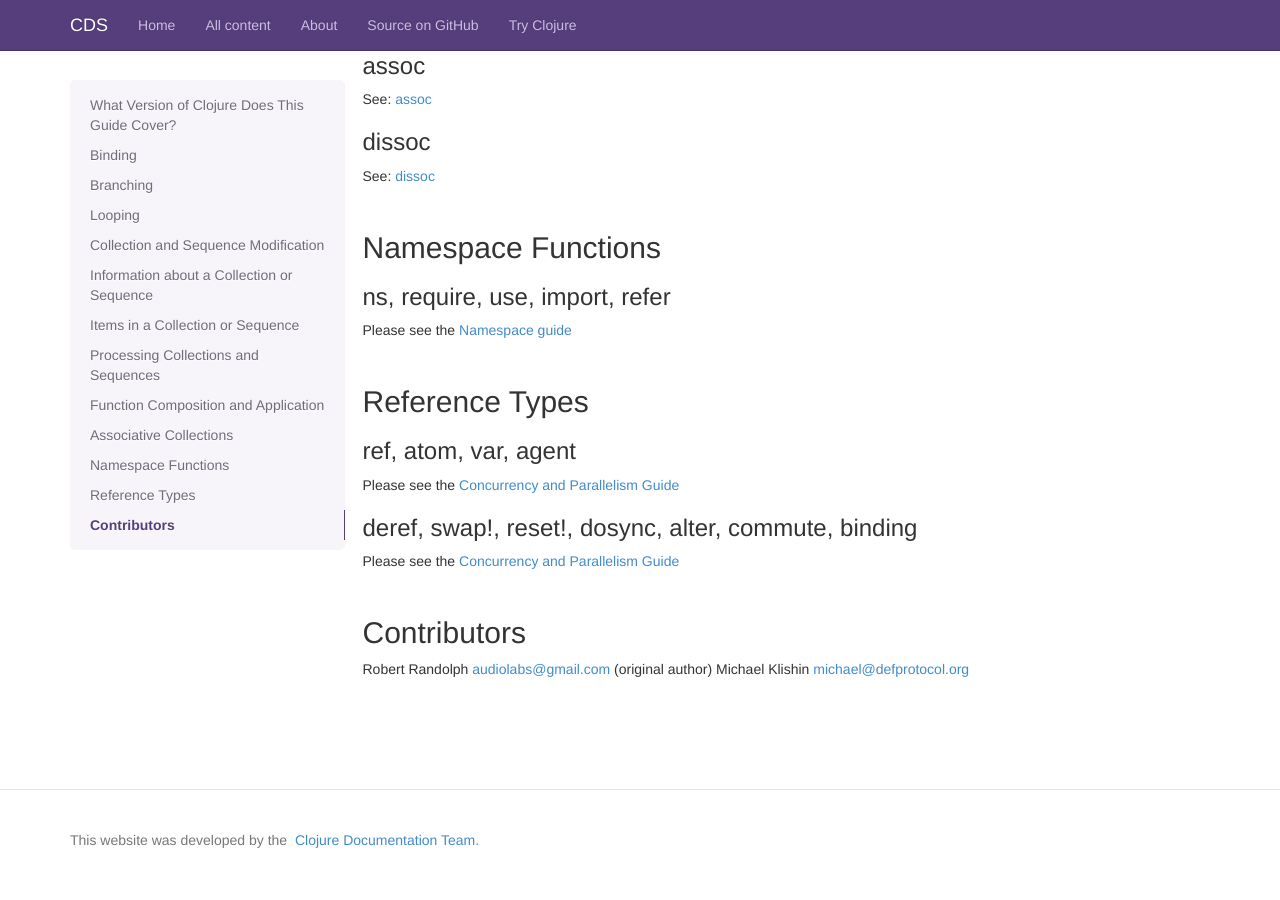
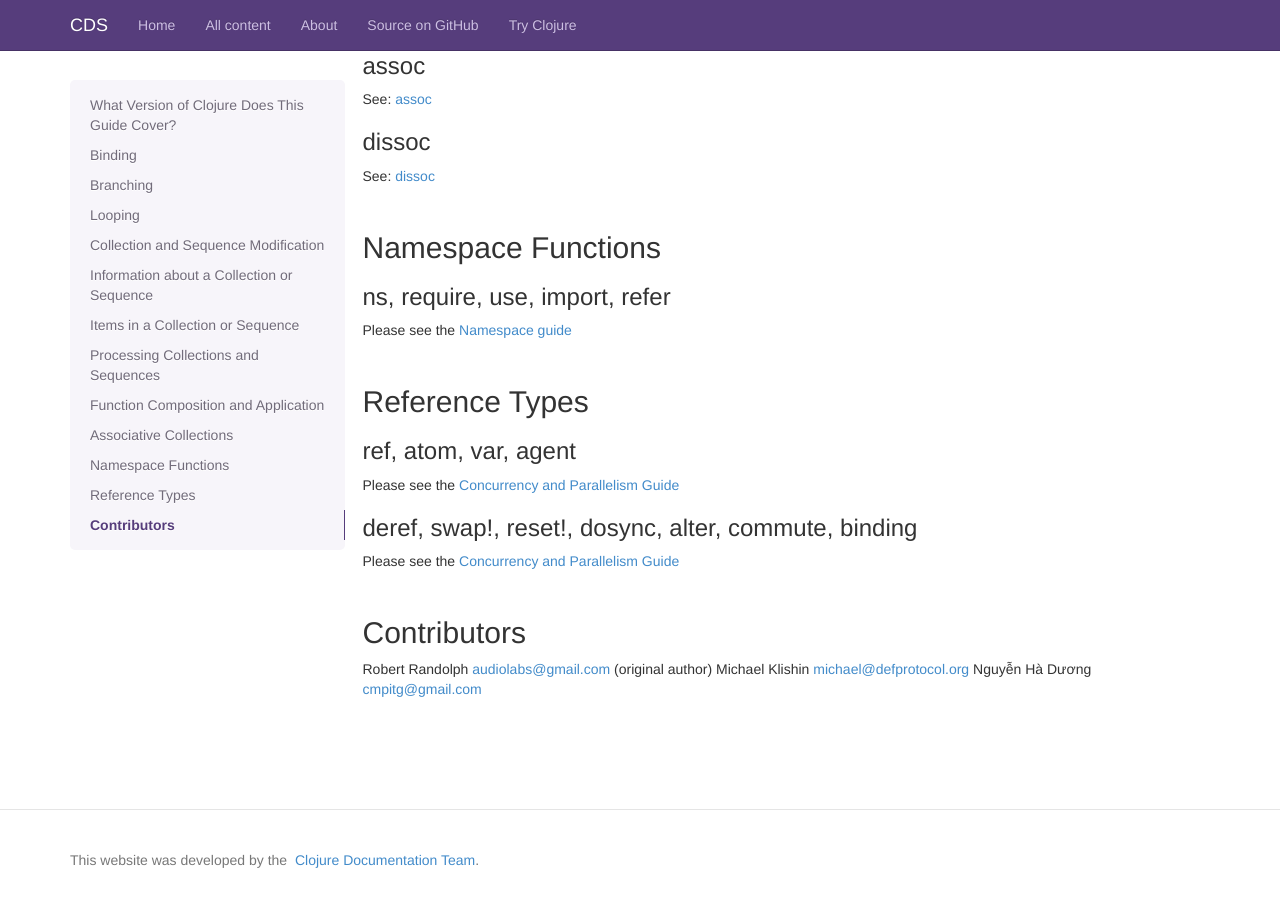
Before and after one commit to clojuredocs/guides, a Jekyll site: the page built from articles/language/core_overview.md, in a window 1280 px wide and 900 px high, scrolled down 22078 px. Built offline with Jekyll 4.4.1, drawn with Linux system fonts in a browser that asks for light colours; some web fonts are replaced.

Commit message:
Add contributor

```diff
--- a/articles/language/core_overview.md
+++ b/articles/language/core_overview.md
@@ -1472,3 +1472,4 @@ Please see the [Concurrency and Parallelism Guide](articles/language/concurrency
 
 Robert Randolph <audiolabs@gmail.com> (original author)
 Michael Klishin <michael@defprotocol.org>
+Nguyễn Hà Dương <cmpitg@gmail.com>
```
